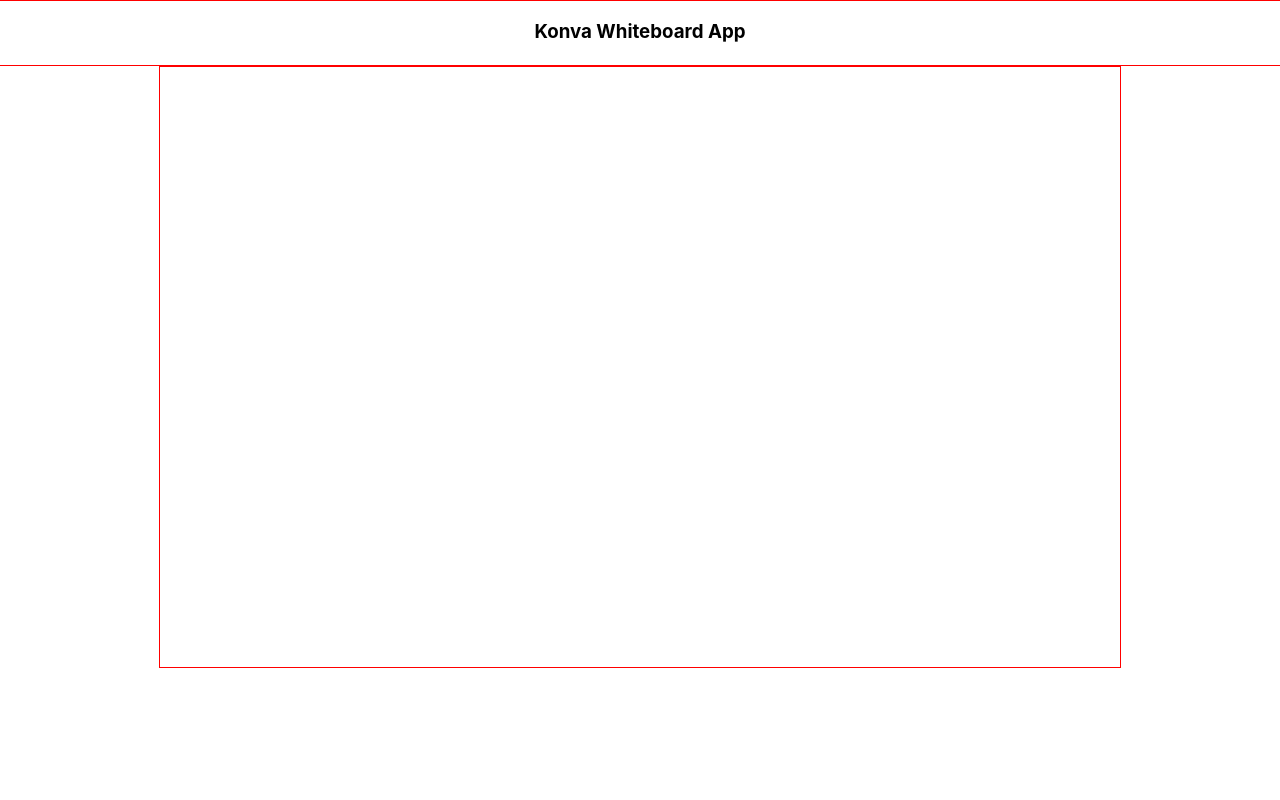
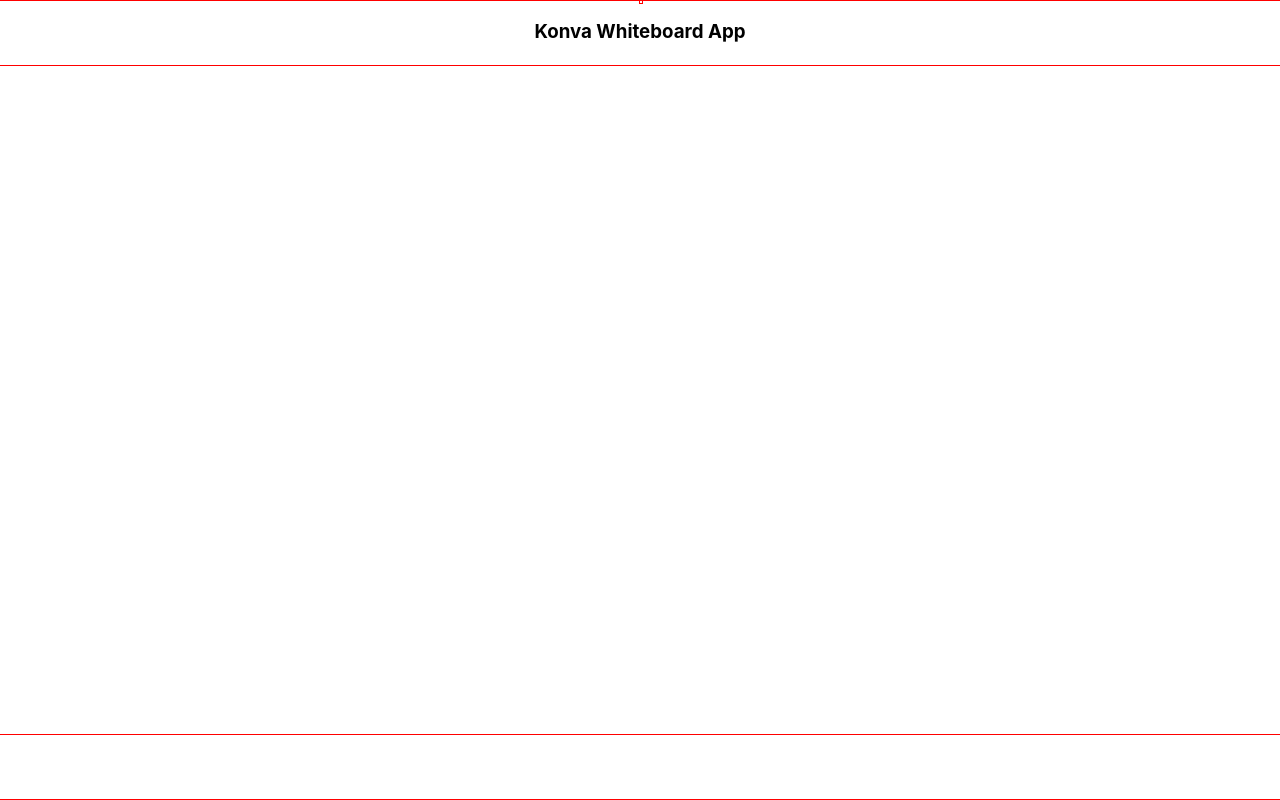
Before and after one commit to meghein/konva-whiteboard, a React (Create React App) app: page / in a window 1280 px wide. Built offline with nearby package versions, Linux system fonts and the light colour scheme.

Commit message:
reformat header

```diff
--- a/src/App.js
+++ b/src/App.js
@@ -2,16 +2,18 @@
 import Header from './components/Header'
 // import Toolbar from './components/Toolbar'
 import Canvas from './components/Canvas'
-// import Footer from './components/Footer'
+import Footer from './components/Footer'
 import './App.scss';
 
 export default function App() {
   return (
     <div className="App">
       <Header/>
+      <main>
       {/* <Toolbar/> */}
-      <Canvas/>
-      {/* <Footer/> */}
+        <Canvas/>
+      </main>
+      <Footer/>
     </div>
   );
 }
--- a/src/components/Header.scss
+++ b/src/components/Header.scss
@@ -1,5 +1,7 @@
 header {
   width: 100%;
   height: 4rem;
+  position: fixed;
+  top: 0;
   border: 1px solid red;
 }
```
